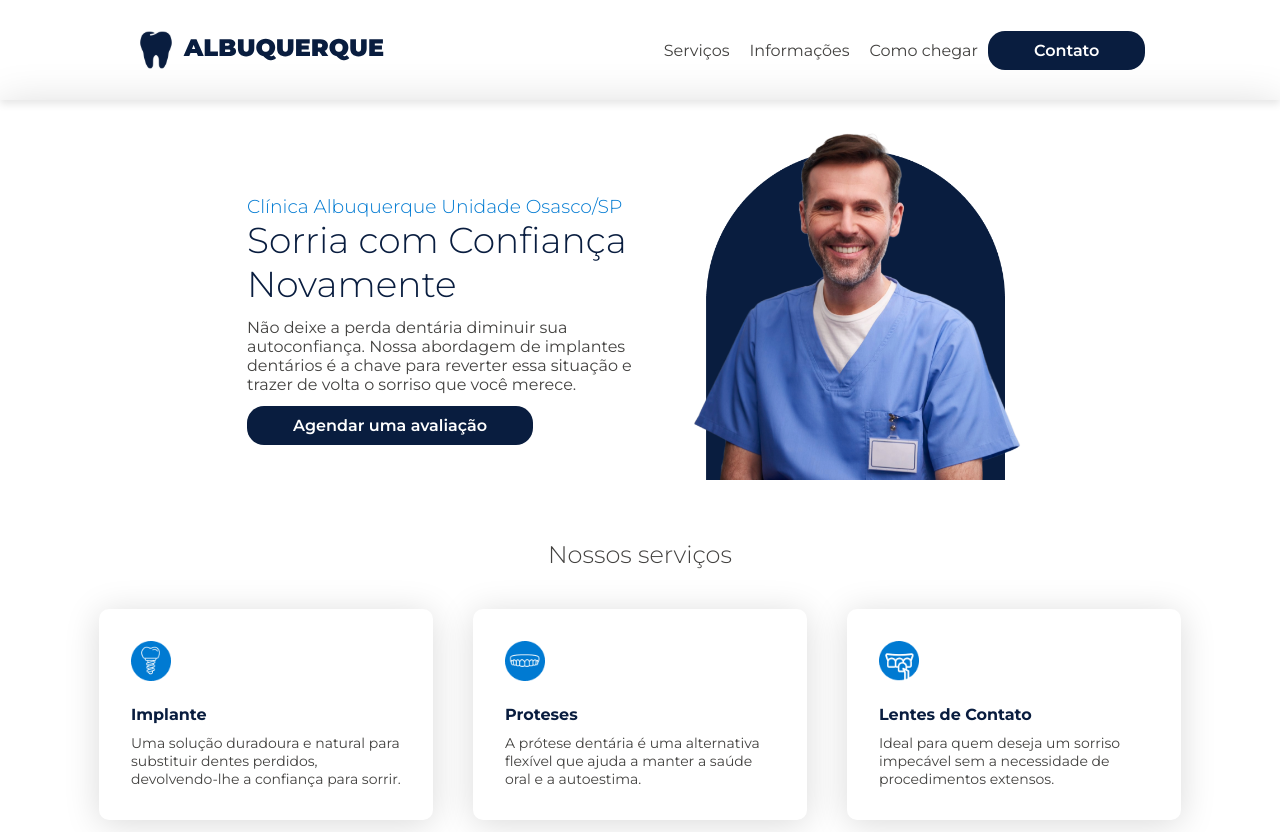
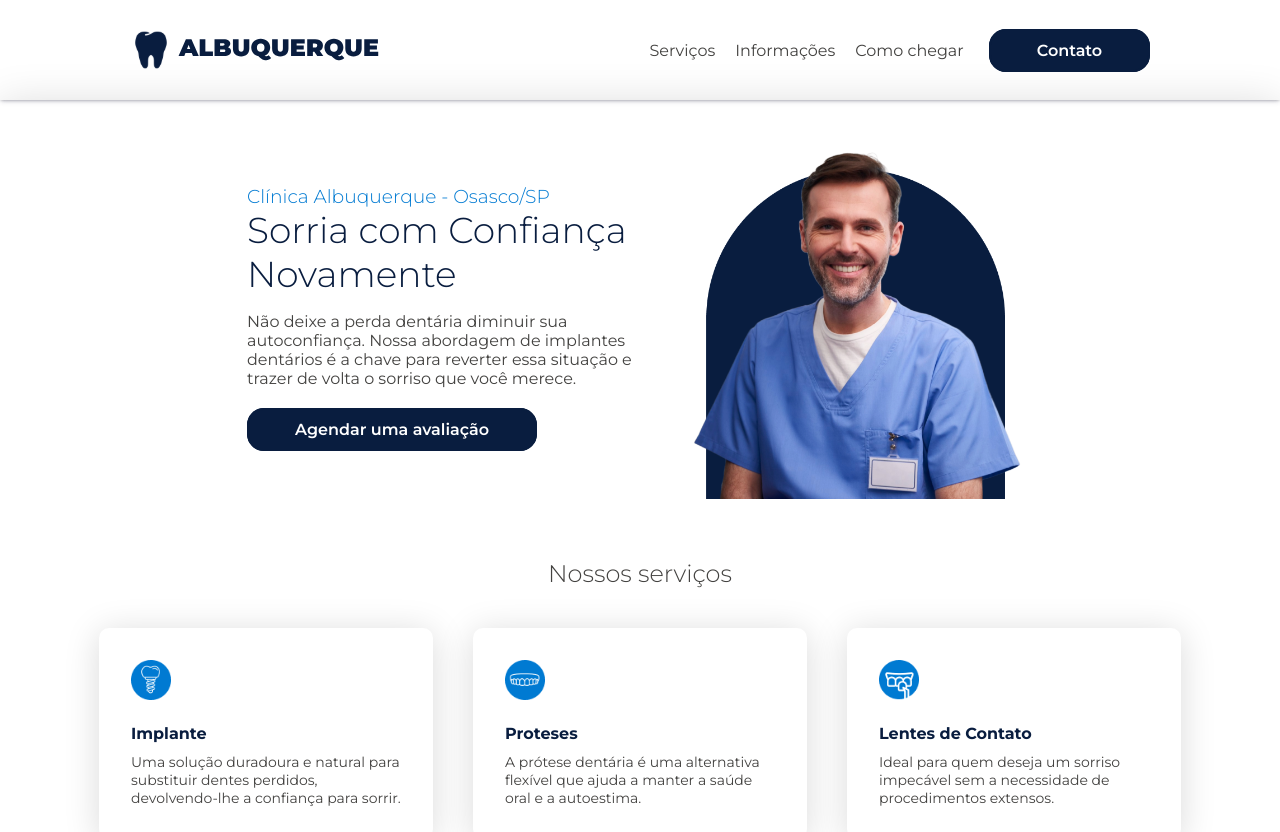
Before and after one commit to oseias-costa/clinica-albuquerque, a Next.js app: page / in a window 1280 px wide. Shown: the top 832 px of the page. Built offline with nearby package versions, Linux system fonts and the light colour scheme.

Commit message:
feat(Whatsapp)

```diff
--- a/app/lib/GlobalStyle.tsx
+++ b/app/lib/GlobalStyle.tsx
@@ -13,6 +13,7 @@ export const GlobalStyle = createGlobalStyle`
         border: 0;
         margin: 0;
         padding: 0;
+        scroll-behavior: smooth;
     }
 
     h2 {
--- a/components/Button/button.styles.ts
+++ b/components/Button/button.styles.ts
@@ -9,11 +9,15 @@ export const ButtonContainer = styled.a<{ size: string; color: string }>`
   font-weight: 600;
   font-size: 16px;
   text-decoration: none;
-
+  transition: .2s linear;
   background-color: ${(props) =>
     props.color === "blue"
       ? "var(--color-blue-strong);"
       : "var(--color-white-text);"};
+  border: ${(props) =>
+    props.color === "blue"
+      ? "2px solid var(--color-blue-strong);"
+      : "2px solid var(--color-white-text);"};
   color: ${(props) =>
     props.color === "blue"
       ? "var(--color-white-text);"
@@ -24,4 +28,15 @@ export const ButtonContainer = styled.a<{ size: string; color: string }>`
     display: block;
     text-align: center;
   }
+
+  &:hover{
+    background-color: ${(props) =>
+    props.color === "blue"
+      ? "var(--color-white-text);"
+      : "var(--color-blue-strong);"};
+    color: ${(props) =>
+      props.color === "blue"
+      ? "var(--color-blue-strong);"
+      : "var(--color-white-text);"};
+  }
 `;
--- a/components/Header/Menu.tsx
+++ b/components/Header/Menu.tsx
@@ -6,8 +6,8 @@ export default function Menu() {
     <MenuContainer>
       <LinkMenu href="#Servicos">Serviços</LinkMenu>
       <LinkMenu href="#Informacoes">Informações</LinkMenu>
-      <LinkMenu href="#ComoChegar">Como chegar</LinkMenu>
-      <Button size="medium" color="blue" id="contactButton">
+      <LinkMenu href="#ComoChegar" id='comoChegar'>Como chegar</LinkMenu>
+      <Button size="medium" color="blue">
         Contato
       </Button>
     </MenuContainer>
--- a/components/Header/header.styles.ts
+++ b/components/Header/header.styles.ts
@@ -1,7 +1,7 @@
 import styled from "styled-components";
 
 export const HeaderContainer = styled.section`
-  box-shadow: 0px 4px 8px 0px rgba(0, 0, 0, 0.1);
+  box-shadow: rgba(50, 50, 93, 0.25) 0px 2px 5px -1px, rgba(0, 0, 0, 0.3) 0px 1px 3px -1px;
   height: 100px;
   display: flex;
   align-items: center;
@@ -12,8 +12,8 @@ export const HeaderContainer = styled.section`
 export const MenuContainer = styled.nav`
   diplay: flex;
 
-  .contactButton {
-    margin-left: 20px;
+  #comoChegar {
+    padding-right: 25px;
   }
 
   @media (max-width: 820px) {
--- a/components/Headline/_headlineData.ts
+++ b/components/Headline/_headlineData.ts
@@ -1,7 +1,7 @@
 import ImageHeader from "../../public/img-headline.png";
 
 export const headlineData = {
-  subtitle: "Clínica Albuquerque Unidade Osasco/SP",
+  subtitle: "Clínica Albuquerque - Osasco/SP",
   title: "Sorria com Confiança Novamente",
   description:
     "Não deixe a perda dentária diminuir sua autoconfiança. Nossa abordagem de implantes dentários é a chave para reverter essa situação e trazer de volta o sorriso que você merece.",
--- a/components/Headline/headline.styles.ts
+++ b/components/Headline/headline.styles.ts
@@ -5,8 +5,8 @@ export const HeadlineContainer = styled.section`
   display: flex;
   justify-content: center;
   box-shadow: 0px 4px 40px 0px rgba(0, 0, 0, 0.15);
-  align-items: end;
-  padding-top: 25px;
+  align-items: start;
+  padding-top: 45px;
 
   @media (max-width: 830px) {
     flex-wrap: wrap-reverse;
@@ -15,7 +15,7 @@ export const HeadlineContainer = styled.section`
 
 export const HeadlineDescription = styled.div`
   max-width: 443px;
-  padding-top: 70px;
+  padding-top: 40px;
   padding-bottom: 45px;
 
   @media (max-width: 785px) {
@@ -40,8 +40,8 @@ export const HeadlineTitle = styled.h1`
   font-size: 36px;
 `;
 export const HeadlineContent = styled.p`
-  padding-bottom: 22px;
-  padding-top: 12px;
+  padding-bottom: 32px;
+  padding-top: 16px;
   max-width: 410px;
   color: var(--color-gray-text);
   font-size: 200;
--- a/components/Information/Information.tsx
+++ b/components/Information/Information.tsx
@@ -4,7 +4,7 @@ import InformationItem from "./InformationItem";
 
 export default function Information() {
   const informationList = informationData.information.map((item) => (
-    <InformationItem icon={item.icon} content={item.content} />
+    <InformationItem id={item.id} key={item.id} icon={item.icon} content={item.content} />
   ));
 
   return (
```
Also changed, not shown: components/Whatsapp/whatsapp.styles.ts (added, +28 -0 lines), components/Whatsapp/Whatsapp.tsx (added), public/whatsapp.svg (added).
